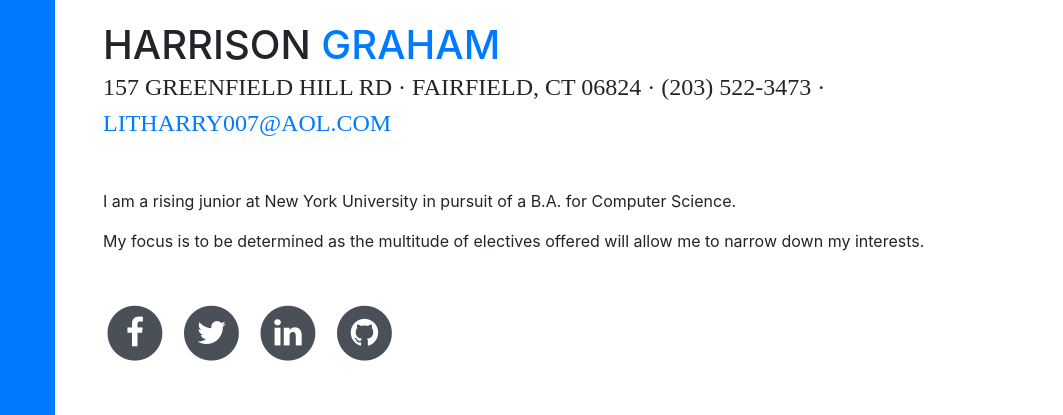
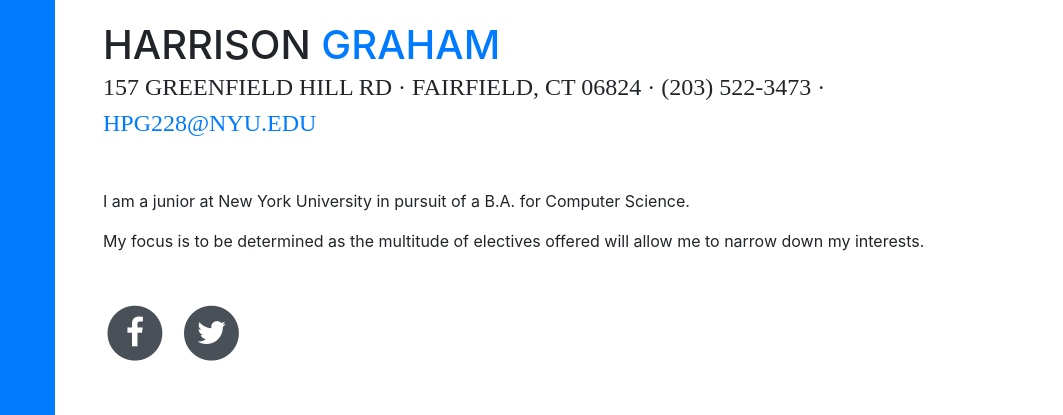
Before and after one commit to hpg228/hpg228.github.io, a website with bundled scripts: page index.html in a window 1280 px wide. Shown: the part 207-622 px from the top of the page, 217-1280 px from the left. Built offline with nearby package versions, Linux system fonts and the light colour scheme; a web font is replaced by a local one.

Commit message:
Change wording/information

```diff
--- a/index.html
+++ b/index.html
@@ -74,9 +74,9 @@
             <span class="text-primary">Graham</span>
           </h1>
           <div class="subheading mb-5">157 Greenfield Hill Rd · Fairfield, CT 06824 · (203) 522-3473 ·
-            <a href="mailto:name@email.com">litharry007@aol.com</a>
+            <a href="mailto:name@email.com">hpg228@nyu.edu</a>
           </div>
-          <p class="mb-3"> I am a rising junior at New York University in pursuit of a B.A. for Computer Science. </p>
+          <p class="mb-3"> I am a junior at New York University in pursuit of a B.A. for Computer Science. </p>
 		  <p class="mb-5" > My focus is to be determined as the multitude of electives offered will allow me to narrow down my interests. <p>
           <ul class="list-inline list-social-icons mb-0">
             <li class="list-inline-item">
@@ -92,22 +92,6 @@
                 <span class="fa-stack fa-lg">
                   <i class="fa fa-circle fa-stack-2x"></i>
                   <i class="fa fa-twitter fa-stack-1x fa-inverse"></i>
-                </span>
-              </a>
-            </li>
-            <li class="list-inline-item">
-              <a href="https://www.linkedin.com/in/harrison-graham-386036156/" target ="_blank" >
-                <span class="fa-stack fa-lg">
-                  <i class="fa fa-circle fa-stack-2x"></i>
-                  <i class="fa fa-linkedin fa-stack-1x fa-inverse"></i>
-                </span>
-              </a>
-            </li>
-            <li class="list-inline-item">
-              <a href="#">
-                <span class="fa-stack fa-lg">
-                  <i class="fa fa-circle fa-stack-2x"></i>
-                  <i class="fa fa-github fa-stack-1x fa-inverse"></i>
                 </span>
               </a>
             </li>
@@ -195,7 +179,7 @@
               <p>GPA: 3.33</p>
             </div>
             <div class="resume-date text-md-right">
-              <span class="text-primary">August 2017 - TBD</span>
+              <span class="text-primary">August 2017 - May 2020</span>
             </div>
           </div>
 
```
